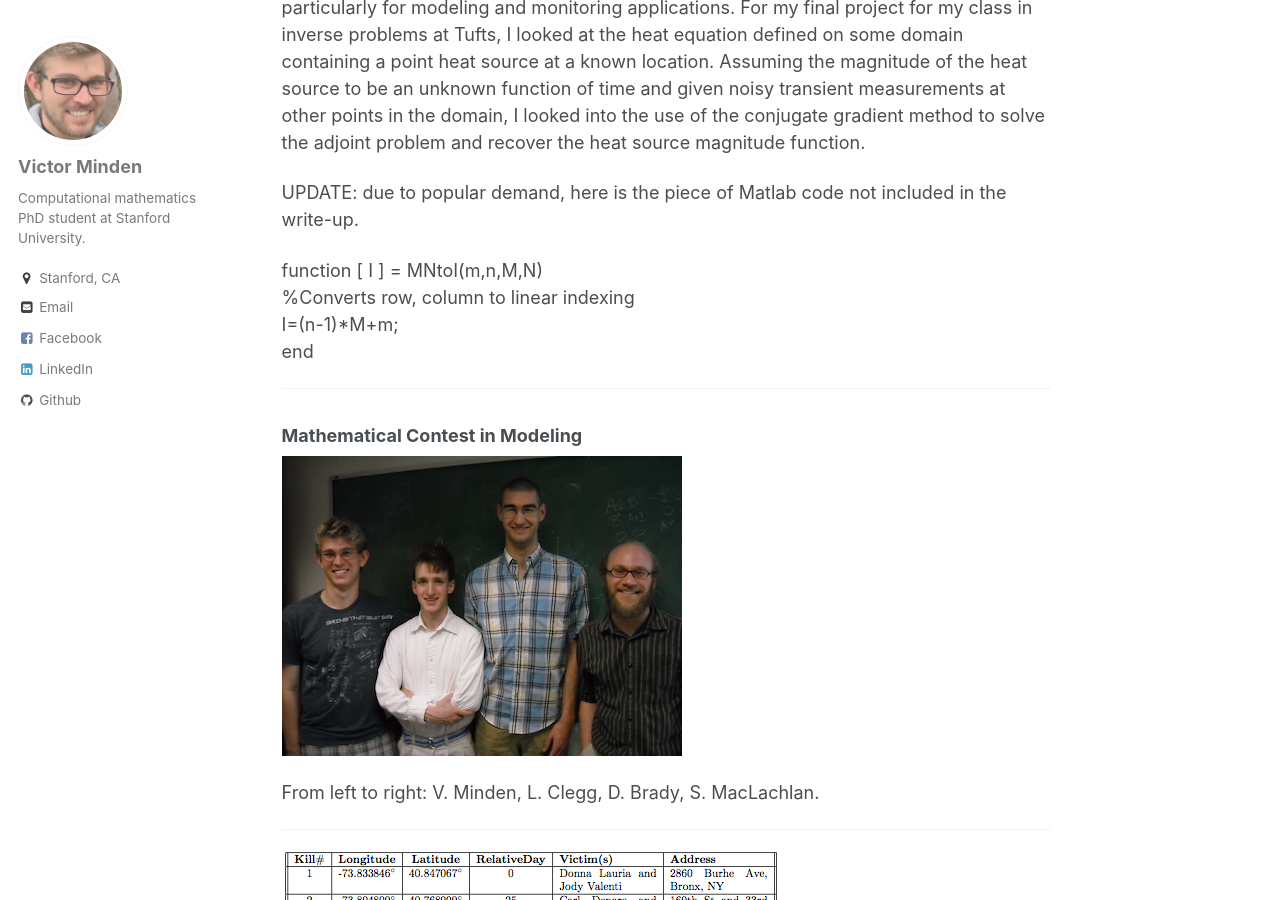
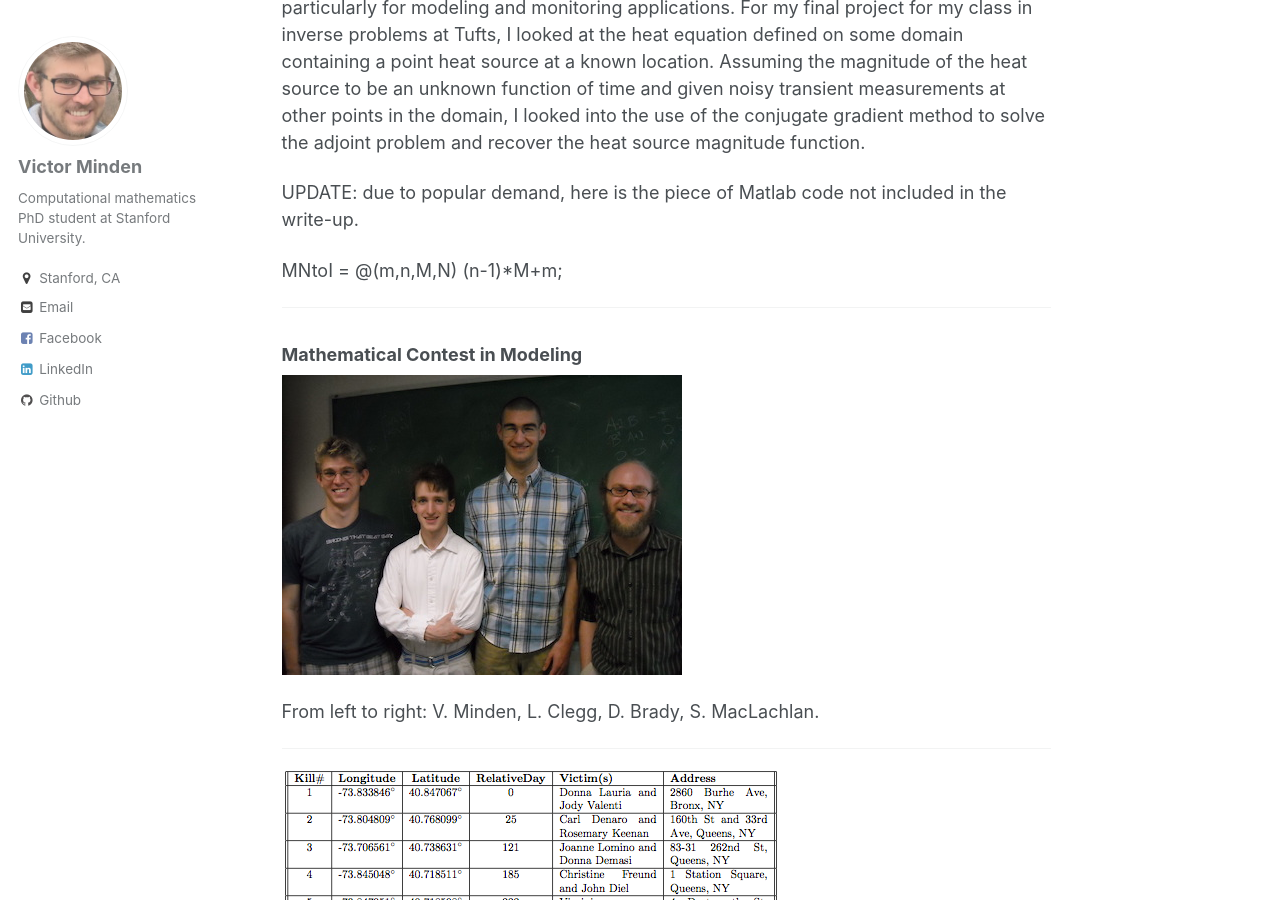
Before and after one commit to victorminden/victorminden.github.io, a Jekyll site: the page built from _pages/projects.md, in a window 1280 px wide and 900 px high, scrolled down 4381 px. Built offline with Jekyll 4.4.1, drawn with Linux system fonts in a browser that asks for light colours.

Commit message:
anonymous function

```diff
--- a/_pages/projects.md
+++ b/_pages/projects.md
@@ -81,10 +81,8 @@ Inverting the heat equation is a problem of great interest in the sciences and e
 
 UPDATE: due to popular demand, here is the piece of Matlab code not included in the write-up.
 
-function [ I ] = MNtoI(m,n,M,N)
-%Converts row, column to linear indexing
-I=(n-1)*M+m;
-end
+MNtoI = @(m,n,M,N)  (n-1)*M+m;
+
 
 - - -
 
```
